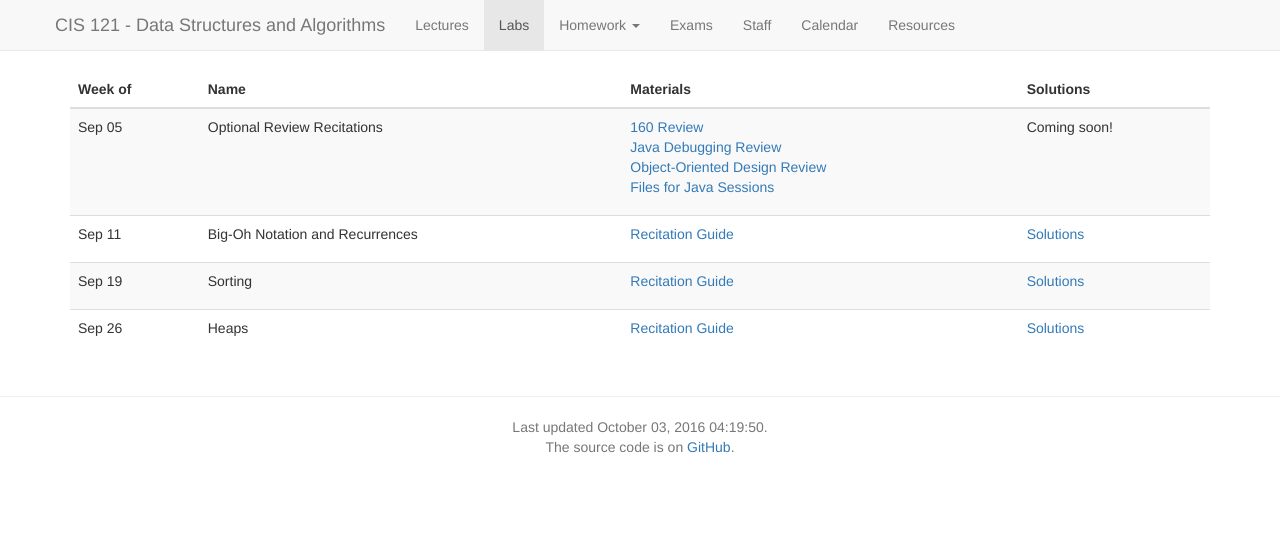
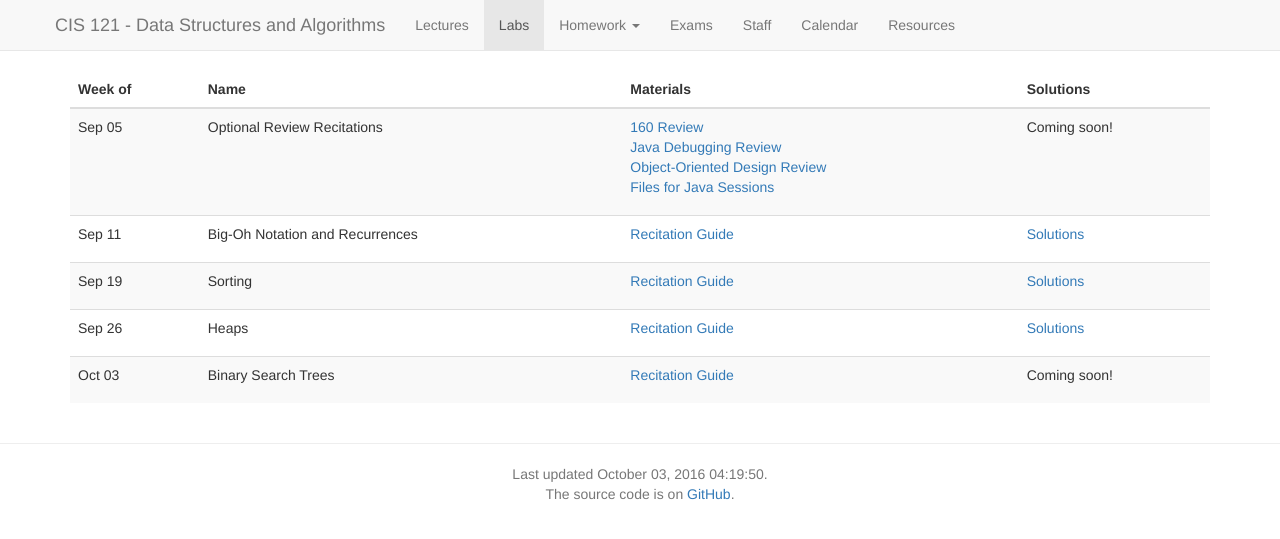
Before and after one commit to vikramkh/course-website-16fa, a Jekyll site: the page built from labs.md, in a window 1280 px wide. Shown: the top 539 px of the page. Built offline with Jekyll 4.4.1, drawn with Linux system fonts in a browser that asks for light colours; nearby versions of some CDN libraries.

Commit message:
Add bst lab

```diff
--- a/_data/labs.yaml
+++ b/_data/labs.yaml
@@ -28,3 +28,8 @@
     - name: Recitation Guide
       link: content/labs/heaps/heaps.pdf
   solutions: protected_content/labs/heaps/heaps_sols.pdf
+- date: 2016-10-03
+  name: Binary Search Trees
+  problems:
+    - name: Recitation Guide
+      link: content/labs/binary_search_trees/binary_search_trees.pdf
```
